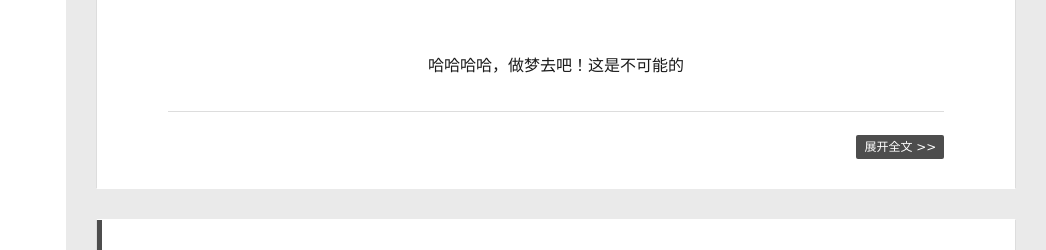
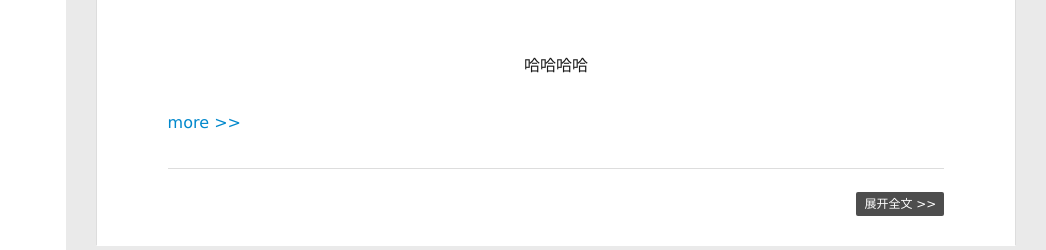
Before and after one commit to maerkefudingli/maerkefudingli.github.io, a plain HTML site: page index.html in a window 1280 px wide. Shown: the part 415-665 px from the top of the page, 234-1280 px from the left. Drawn offline with Linux system fonts and the light colour scheme.

Commit message:
Site updated: 2019-07-21 23:41:49

```diff
--- a/index.html
+++ b/index.html
@@ -244,11 +244,10 @@
 <body>
 <center>
 <br><br><br>
-<p>哈哈哈哈，做梦去吧！这是不可能的</p>
-</center>
-</body>
+<p>哈哈哈哈</p></center></body></html>
 
-</html>
+          <a class="article-more-a" href="/2019/07/20/我的第一篇博客/#more">more >></a>
+
 
 
 
```
Also changed, not shown: 2019/07/20/我的第一篇博客/index.html (+6 -4 lines).
